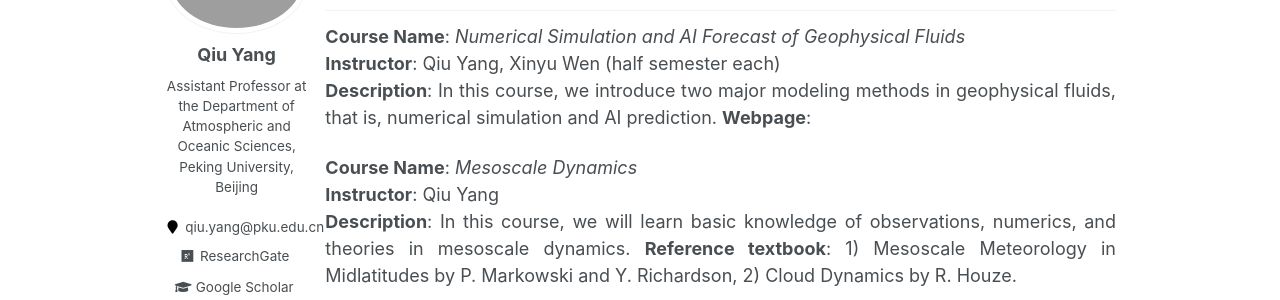
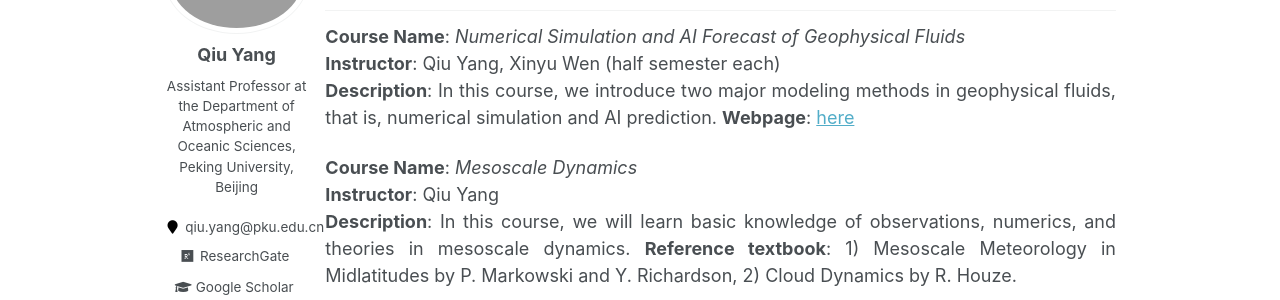
Before and after one commit to qiuyang50/qiuyang50.github.io, a Jekyll site: the page built from _pages/teaching.md, in a window 1280 px wide and 1149 px high. Shown: the part 178-478 px from the top of the window. Built offline with Jekyll 4.4.1, drawn with Linux system fonts in a browser that asks for light colours.

Commit message:
Update teaching.md

```diff
--- a/_pages/teaching.md
+++ b/_pages/teaching.md
@@ -10,7 +10,7 @@ author_profile: true
 **Course Name**: *Numerical Simulation and AI Forecast of Geophysical Fluids*
 **Instructor**: Qiu Yang, Xinyu Wen (half semester each)
 **Description**: In this course, we introduce two major modeling methods in geophysical fluids, that is, numerical simulation and AI prediction.
-**Webpage**:
+**Webpage**: [here](https://github.com/qiuyang50/qiuyang50.github.io/blob/578f03a1b9463a66dc10357ec7ae821b1b1a7766/_pages/modeling_2024fall.md)
 
 **Course Name**: *Mesoscale Dynamics*
 **Instructor**: Qiu Yang\
```
